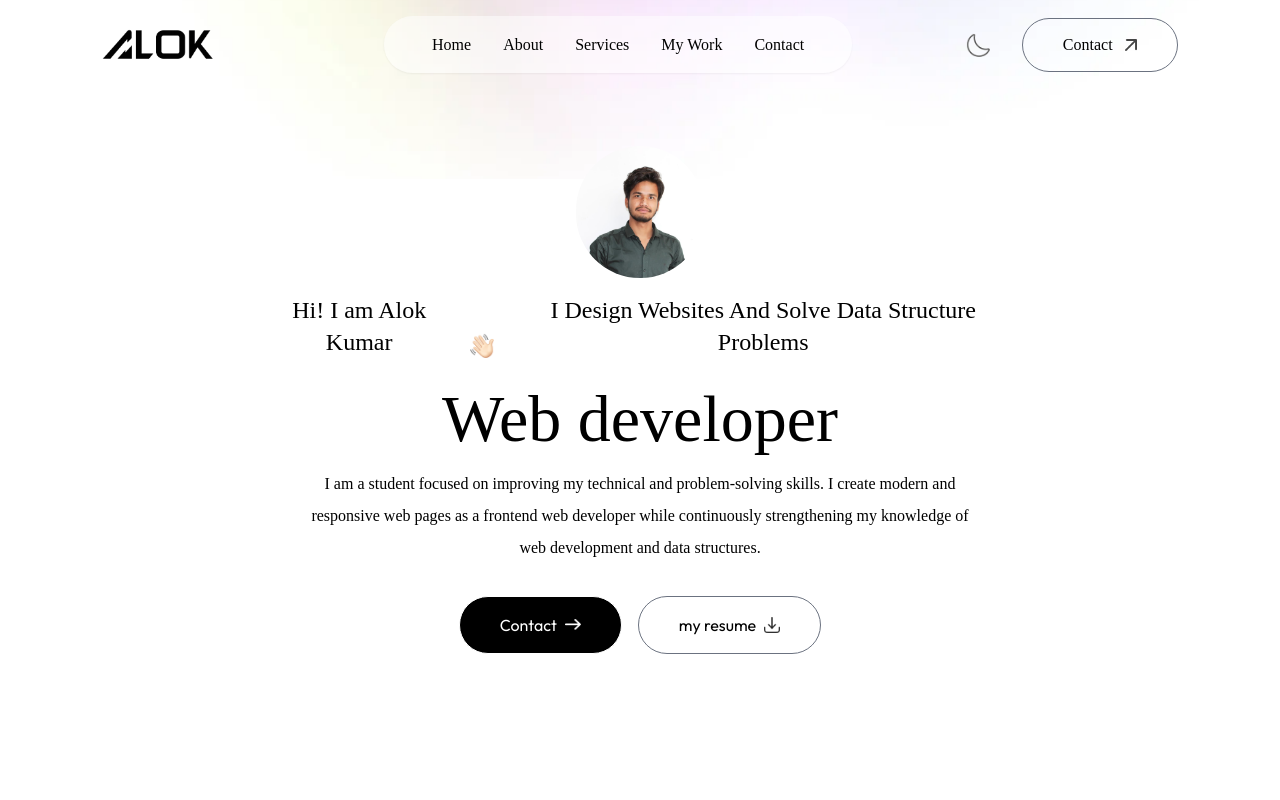
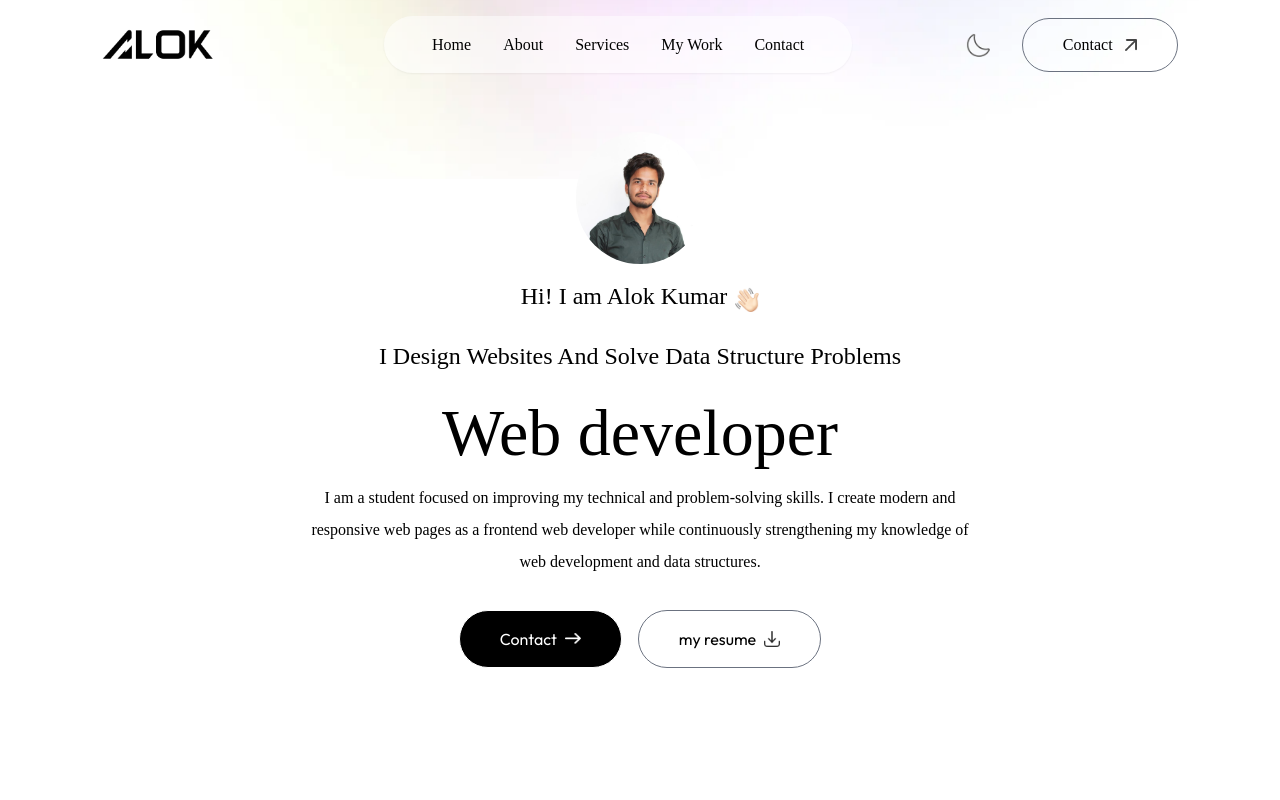
Before and after one commit to SiLEnT-24/webfolio, a Next.js app: page / in a window 1280 px wide. Shown: the top 800 px of the page. Built offline with nearby package versions, Linux system fonts and the light colour scheme; a web font is replaced by a local one.

Commit message:
Enhance Header component by adding a new subtitle for improved clarity and engagement

```diff
--- a/app/components/Header.jsx
+++ b/app/components/Header.jsx
@@ -20,8 +20,15 @@ const Header = () =>{
                  transition ={{duration: 0.6, delay:0.3}}
                 className='flex items-end gap-2 text-xl md:text-2xl mb-3 font-Ovo'>
                 Hi! I am Alok Kumar <Image src={assets.hand_icon} alt=""
-                className='w-6' />
-                I Design Websites And Solve Data Structure Problems </motion.h3>
+                className='w-6' /></motion.h3>
+
+                <motion.h4
+                initial={{y: -20, opacity: 0}}
+                whileInView={{y: 0, opacity: 1}}
+                transition ={{duration: 0.7, delay:0.4}}
+                className='flex items-end gap-2 text-xl md:text-2xl mb-3 font-Ovo'>
+                I Design Websites And Solve Data Structure Problems</motion.h4>
+
                 <motion.h1
                 initial={{y: -30, opacity: 0}}
                 whileInView={{y: 0, opacity: 1}}
```
